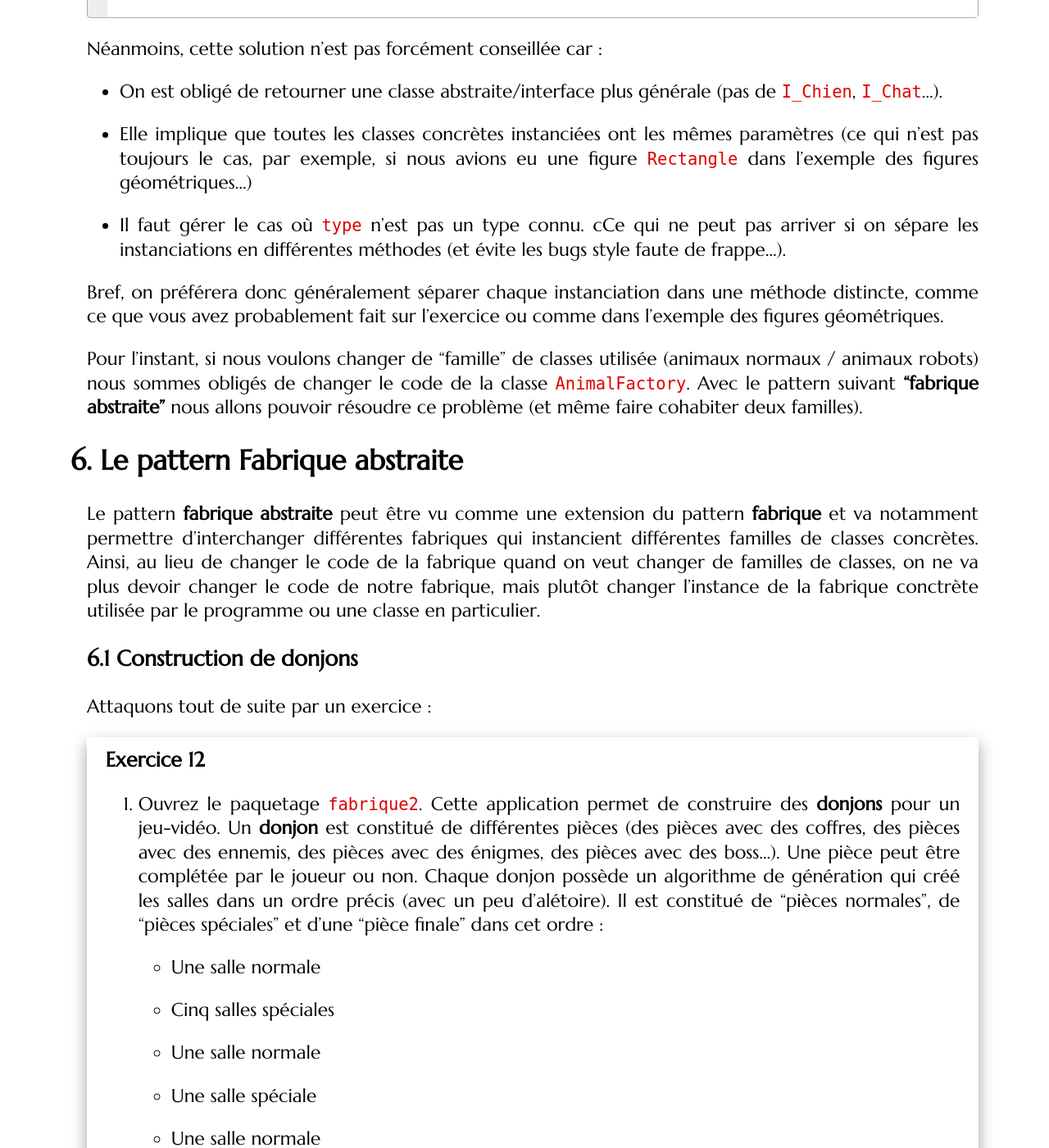
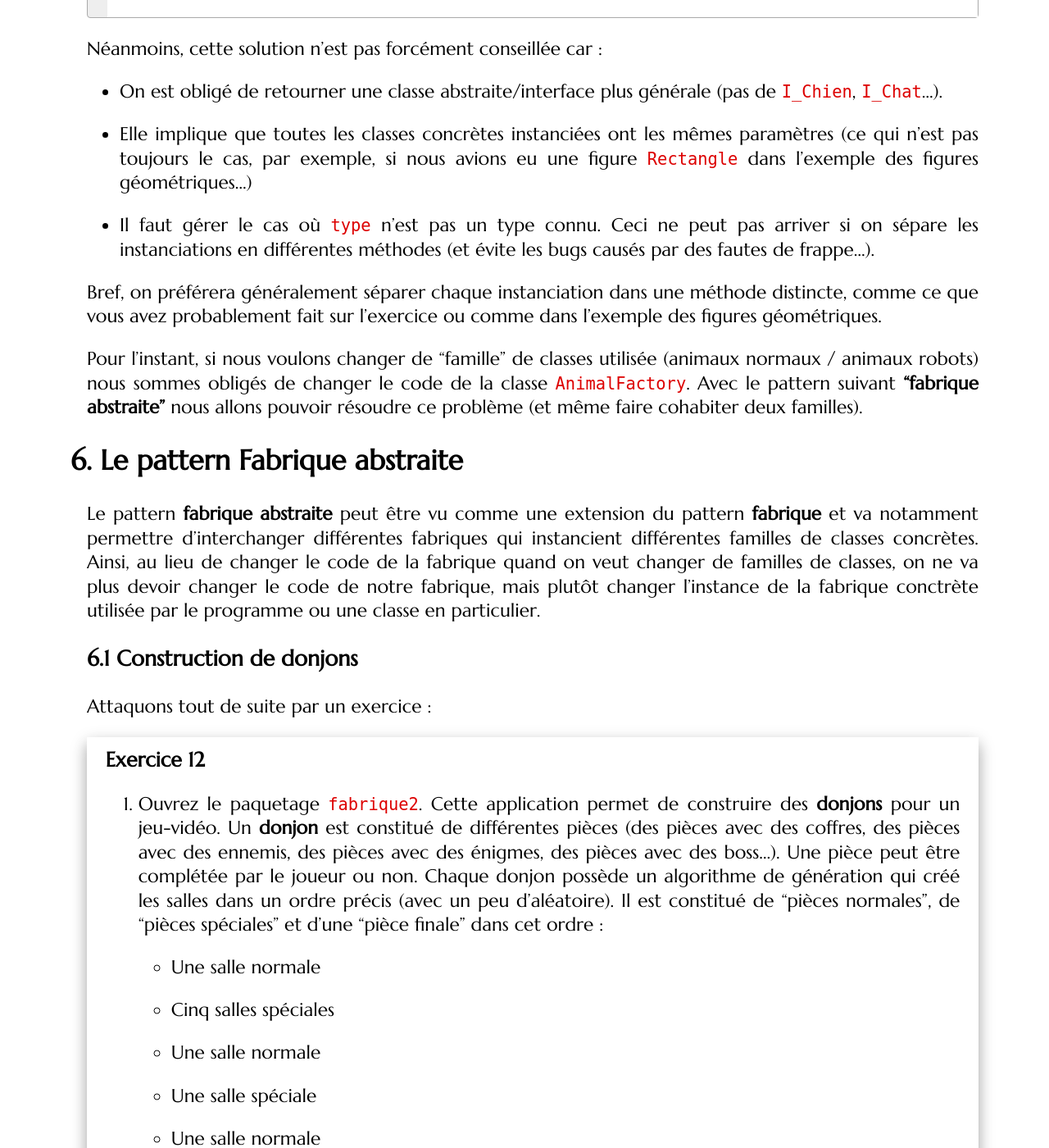
Before and after one commit to mgasquet/R304-QualiteDeveloppement, a Jekyll site: the page built from tutorials/tutorial4.md, in a window 1280 px wide and 1400 px high, scrolled down 38923 px. Shown: the whole window at 82% size. Built offline with Jekyll 4.4.1, drawn with Linux system fonts in a browser that asks for light colours; some web fonts are replaced; some of the changed text lies outside the part shown.

Commit message:
typos tutorial4.md

```diff
--- a/tutorials/tutorial4.md
+++ b/tutorials/tutorial4.md
@@ -1128,7 +1128,7 @@ public class Main {
 
 <div class="exercise">
 
-1. Ouvrez le paquetage `fabrique1`. Il s'agit de l'application avec des **animaux** que vous aviez développés lors du dernier TP. La nouveauté est qu'il y a aussi des **aniamux normaux** et des **animaux robots** (qui ont seulement en plus une voix robotique quand ils font un cri...).
+1. Ouvrez le paquetage `fabrique1`. Il s'agit de l'application avec des **animaux** que vous aviez développée lors du dernier TP. La nouveauté est qu'il y a aussi des **animaux normaux** et des **animaux robots** (qui ont seulement en plus une voix robotique quand ils font un cri...).
 
 2. Actuellement, si je veux changer mes animaux pour utiliser des animaux robotiques dans le `Main`, je suis obligé de changer tout le code du `Main`. Il faut vous imaginer cela pour plusieurs classes : si je veux changer mes animaux pour des animaux robotiques, je dois changer le code de toutes les classes qui créent des animaux ! Pour permettre plus de flexibilité, vous devez :
 
@@ -1166,9 +1166,9 @@ Néanmoins, cette solution n'est pas forcément conseillée car :
 
 * Elle implique que toutes les classes concrètes instanciées ont les mêmes paramètres (ce qui n'est pas toujours le cas, par exemple, si nous avions eu une figure `Rectangle` dans l'exemple des figures géométriques...)
 
-* Il faut gérer le cas où `type` n'est pas un type connu. cCe qui ne peut pas arriver si on sépare les instanciations en différentes méthodes (et évite les bugs style faute de frappe...).
-
-Bref, on préférera donc généralement séparer chaque instanciation dans une méthode distincte, comme ce que vous avez probablement fait sur l'exercice ou comme dans l'exemple des figures géométriques.
+* Il faut gérer le cas où `type` n'est pas un type connu. Ceci ne peut pas arriver si on sépare les instanciations en différentes méthodes (et évite les bugs causés par des fautes de frappe...).
+
+Bref, on préférera généralement séparer chaque instanciation dans une méthode distincte, comme ce que vous avez probablement fait sur l'exercice ou comme dans l'exemple des figures géométriques.
 
 Pour l'instant, si nous voulons changer de "famille" de classes utilisée (animaux normaux / animaux robots) nous sommes obligés de changer le code de la classe `AnimalFactory`. Avec le pattern suivant **"fabrique abstraite"** nous allons pouvoir résoudre ce problème (et même faire cohabiter deux familles).
 
@@ -1182,7 +1182,7 @@ Attaquons tout de suite par un exercice :
 
 <div class="exercise">
 
-1. Ouvrez le paquetage `fabrique2`. Cette application permet de construire des **donjons** pour un jeu-vidéo. Un **donjon** est constitué de différentes pièces (des pièces avec des coffres, des pièces avec des ennemis, des pièces avec des énigmes, des pièces avec des boss...). Une pièce peut être complétée par le joueur ou non. Chaque donjon possède un algorithme de génération qui créé les salles dans un ordre précis (avec un peu d'alétoire). Il est constitué de "pièces normales", de "pièces spéciales" et d'une "pièce finale" dans cet ordre :
+1. Ouvrez le paquetage `fabrique2`. Cette application permet de construire des **donjons** pour un jeu-vidéo. Un **donjon** est constitué de différentes pièces (des pièces avec des coffres, des pièces avec des ennemis, des pièces avec des énigmes, des pièces avec des boss...). Une pièce peut être complétée par le joueur ou non. Chaque donjon possède un algorithme de génération qui créé les salles dans un ordre précis (avec un peu d'aléatoire). Il est constitué de "pièces normales", de "pièces spéciales" et d'une "pièce finale" dans cet ordre :
 
     * Une salle normale
 
@@ -1335,7 +1335,7 @@ Parfois, il n'est pas nécessairement souhaitable d'avoir la possibilité d'util
 
 1. Ouvrez le paquetage `fabrique3`. C'est le retour des **pokémons** ! Mais il y a également une nouvelle famille de monstres : **les digimons** qui ont un fonctionnement similaire aux pokémons mais on en plus un système d'énergie. En tout cas, ils se créent de la même manière que les pokémons ou plus généralement, qu'un "monstre".
 
-2. Actuellement, dans le `Main`, on crée des pokémons et on utilise le simulateur de combat pour en faire combattre deux. À la place des pokémons, on voudrait parfois utiliser des digimons. Maintenant que vous connaissez le pattern **fabrique abstraite** réfactorez le code afin de pouvoir facilement switcher entre des combats avec divers pokémons et des combats avec divers digimons. Si vous rencontrez quelques petits problèmes, regardez les méthodes de `Digimon`...ne serait-il pas judicieux de lui faire implémenter une certaine interface ? Et pour les différentes sous-classes de `Digimon` ? (`DigimonEau`, `DigimonFeu`...). Vous devrez aussi adapter le `Main` et `SimulateurCombat`.
+2. Actuellement, dans le `Main`, on crée des pokémons et on utilise le simulateur de combat pour en faire combattre deux. À la place des pokémons, on voudrait parfois utiliser des digimons. Maintenant que vous connaissez le pattern **fabrique abstraite** réfactorez le code afin de pouvoir facilement switcher entre des combats avec divers pokémons et des combats avec divers digimons. Si vous rencontrez quelques petits problèmes, regardez les méthodes de `Digimon`... ne serait-il pas judicieux de lui faire implémenter une certaine interface ? Et pour les différentes sous-classes de `Digimon` ? (`DigimonEau`, `DigimonFeu`...). Vous devrez aussi adapter le `Main` et `SimulateurCombat`.
 
 3. Contrairement à l'exercice précédent sur les **donjons**, on ne veut pas que les deux fabriques cohabitent à un instant t du programme. On veut que l'application fonctionne exclusivement avec des pokémons ou bien fonctionne exclusivement avec des digimons. Mais on ne veut pas changer manuellement l'instance de la fabrique utilisée partout dans le code source. Il faut imaginer que cette fabrique est probablement utilisée à divers endroits et surtout, qu'on ne souhaite pas recompiler le code source à chaque changement. Comment pourrions-nous faire ?
 
@@ -1552,9 +1552,9 @@ Ces deux classes répondent à tous les besoins...mais, de prime abord, il sembl
 
 Cela semble compromis ! Mais pas de panique, un design pattern résout ce problème : `Adaptateur`.
 
-L'objectif de ce pattern est de faire en sorte qu'une classe "incompatible" avec notre architecture puisse tout de même être utilisée en passant par une classe dîte *adaptateur** qui fait le pont entre votre architecture et cette classe grâce à de la **composition** (encore et toujours !). C'est un peu comme quand vous voyagez en Angleterre par exemple. Les prises électriques ne sont pas compatibles avec la prise de votre chargeur de téléphone. Vous devez alors utiliser un adaptateur entre la prise de votre chargeur et celle Anglaise.
-
-Ici, la "prise du chargeur" est votre architecture, les interfaces, les abstractions, l'adaptateur la classe qui va être amenée par le pattern et la prise Anglaise la classe "externe" que vous souhaitez utiliser.
+L'objectif de ce pattern est de faire en sorte qu'une classe "incompatible" avec notre architecture puisse tout de même être utilisée en passant par une classe dîte *adaptateur** qui fait le pont entre votre architecture et cette classe grâce à de la **composition** (encore et toujours !). C'est un peu comme quand vous voyagez en Angleterre par exemple. Les prises électriques ne sont pas compatibles avec la prise de votre chargeur de téléphone. Vous devez alors utiliser un adaptateur entre la prise de votre chargeur et celle anglaise.
+
+Ici, la "prise du chargeur" est votre architecture, les interfaces, les abstractions, l'adaptateur la classe qui va être amenée par le pattern et la prise anglaise la classe "externe" que vous souhaitez utiliser.
 
 Voici comment appliquer ce pattern :
 
```
Also changed, not shown: other parts of tutorials/tutorial4.md (+44 -44 lines).
